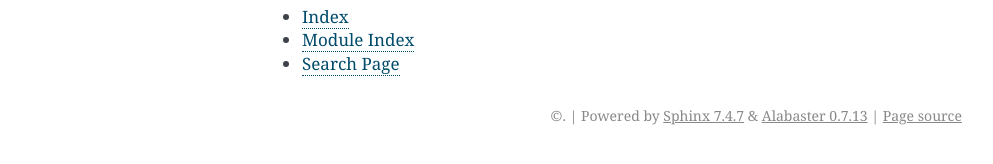
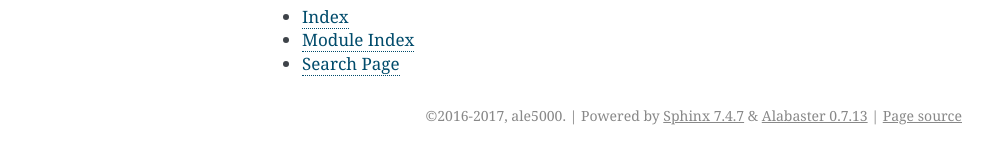
Before and after one commit to ale5000-git/pycompatlayer, a Sphinx documentation site: the page built from docs/index.rst, in a window 1280 px wide. Shown: the part 424-588 px from the top of the page, without its empty margins (148-1141 px from the left). Built offline with Sphinx 7.4.7, drawn with Linux system fonts in a browser that asks for light colours.

Commit message:
Added some info to the documentation

```diff
--- a/docs/conf.py
+++ b/docs/conf.py
@@ -3,6 +3,11 @@
 
 import sys
 import os
+
+# General information about the project.
+project = 'PyCompatLayer'
+copyright = '2016-2017, ale5000'
+author = 'ale5000'
 
 # The master toctree document.
 master_doc = 'index'
```
